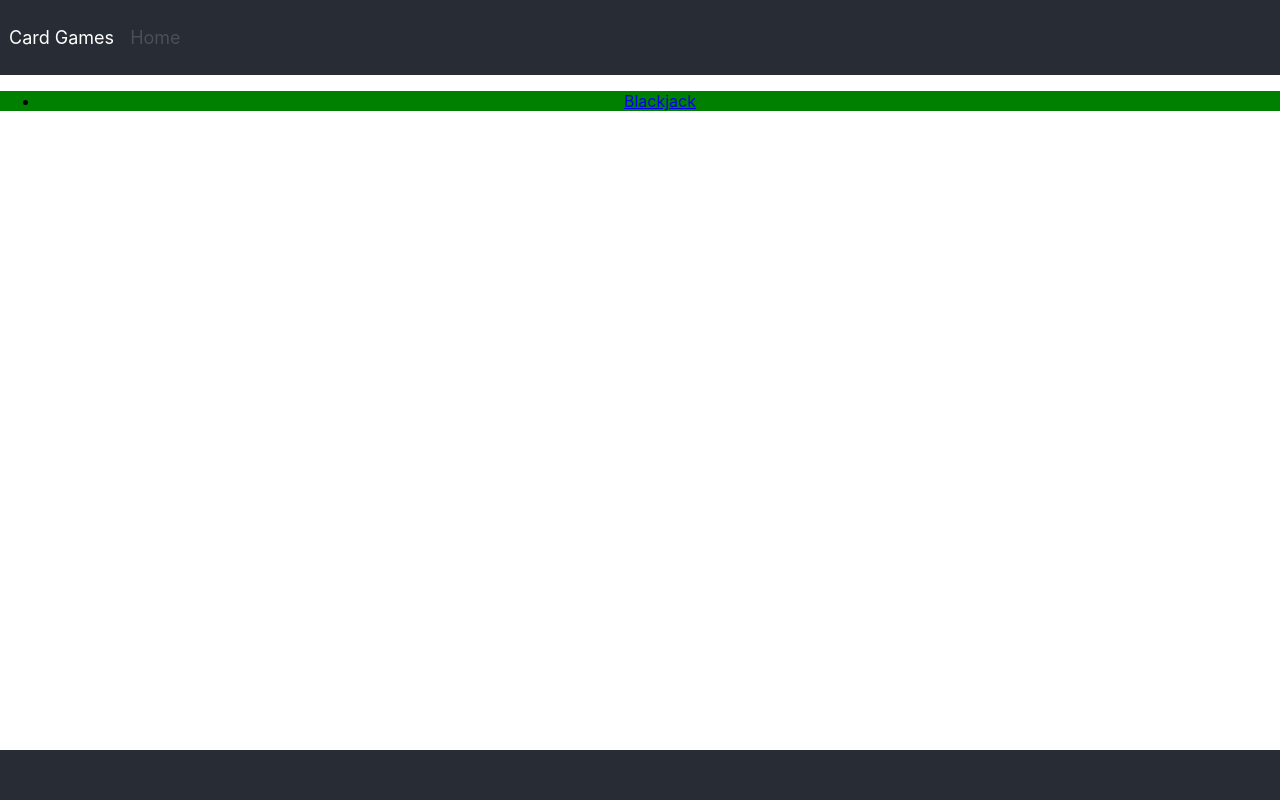
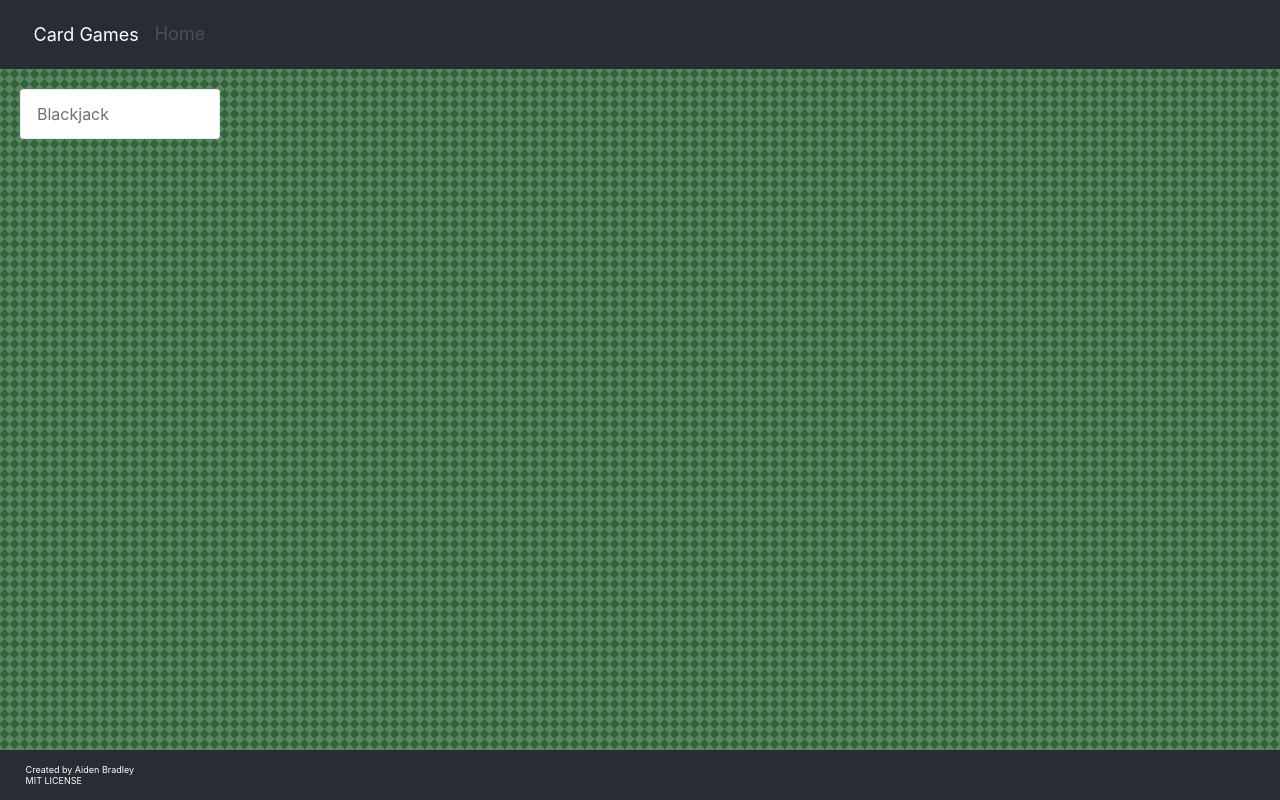
Before and after one commit to AidenBradley24/card-games, a React (Create React App) app: page / in a window 1280 px wide. Built offline with nearby package versions, Linux system fonts and the light colour scheme.

Commit message:
adding gh-pages

```diff
--- a/package.json
+++ b/package.json
@@ -1,6 +1,7 @@
 {
   "name": "card-games",
   "version": "0.1.0",
+  "homepage": "https://AidenBradley24.github.io/card-games",
   "private": true,
   "dependencies": {
     "@testing-library/jest-dom": "^5.17.0",
@@ -19,6 +20,8 @@
     "web-vitals": "^2.1.4"
   },
   "scripts": {
+    "predeploy": "npm run build",
+    "deploy": "gh-pages -d build",
     "start": "react-scripts start",
     "build": "react-scripts build",
     "test": "react-scripts test",
@@ -41,5 +44,8 @@
       "last 1 firefox version",
       "last 1 safari version"
     ]
+  },
+  "devDependencies": {
+    "gh-pages": "^6.1.1"
   }
 }
--- a/src/App.css
+++ b/src/App.css
@@ -1,5 +1,7 @@
 .App {
-  text-align: center;
+  display: flex;
+  flex-direction: column;
+  height: 100vh;
 }
 
 .App-header {
@@ -11,6 +13,7 @@
   justify-content: left;
   color: white;
   padding: calc(1px);
+  padding-left: 2%;
 }
 
 .App-footer {
@@ -18,14 +21,15 @@
   min-height: 50px;
   display: flex;
   flex-direction: column;
-  align-items: center;
+  align-items: left;
   justify-content: center;
-  font-size: calc(10px + 2vmin);
+  font-size: calc(1px + 1vmin);
   color: white;
   position: fixed;
   left: 0;
   bottom: 0;
   width: 100%;
+  padding-left: 2%;
 }
 
 .topmenu {
@@ -38,5 +42,21 @@
 .home {
   width: 100%;
   height: 100%;
-  background-color: green;
+  width: 100%;
+  flex-grow: 1;
+  padding: 20px;
+  background-color: #00400a;
+  opacity: 0.8;
+  background-image:  linear-gradient(135deg, #33663b 25%, transparent 25%), linear-gradient(225deg, #33663b 25%, transparent 25%), linear-gradient(45deg, #33663b 25%, transparent 25%), linear-gradient(315deg, #33663b 25%, #00400a 25%);
+  background-position:  10px 0, 10px 0, 0 0, 0 0;
+  background-size: 10px 10px;
+  background-repeat: repeat;
+  text-align: center;
 }
+
+.content {
+  flex-grow: 1;
+  display: flex;
+  flex-direction: column;
+  height: 100%;
+}
--- a/src/App.tsx
+++ b/src/App.tsx
@@ -2,16 +2,19 @@ import './App.css';
 
 import { PrimeReactProvider } from 'primereact/api';
 import * as BJ from './blackjack/Blackjack';
-import { NavLink, Routes, Route, useLocation } from 'react-router-dom';
+import { Routes, Route, useLocation } from 'react-router-dom';
 import { Menubar } from 'primereact/menubar';
+import { Menu } from 'primereact/menu';
 
 document.title = "Card Games";
 
+const gameMenuItems = [
+  { label: "Blackjack", url: '/blackjack' }
+];
+
 const HomePage = () => (
   <div className='home'>
-    <ul>
-      <li><NavLink to='/blackjack'>Blackjack</NavLink></li>
-    </ul>
+    <Menu model={gameMenuItems}/>
   </div>
 );
 
@@ -20,12 +23,12 @@ const BlackjackPage = () => (
 );
 
 const Main = () => (
-  <body>
+  <div className='content'>
     <Routes>
       <Route path='/' Component={HomePage}></Route>
       <Route path='/blackjack' Component={BlackjackPage}></Route>
     </Routes>
-  </body>
+  </div>
 )
 
 function App() {
@@ -51,6 +54,9 @@ function App() {
         {
           !contentOnly &&
           <footer className="App-footer">
+            Created by Aiden Bradley
+            <br></br>
+            MIT LICENSE
           </footer>
         }
       </div>
--- a/src/blackjack/Blackjack.tsx
+++ b/src/blackjack/Blackjack.tsx
@@ -327,7 +327,7 @@ export const BlackJack: React.FC = () => {
             <div className='Hand-Collection'>
                 <C.ManagedHand ref={playerHand} engine={engine} name="Hand" initialDeck={empty}/>
             </div>
-            <Toast ref={toast} position='bottom-right'/>
+            <Toast ref={toast} position='top-right'/>
         </div>
     );
 }
--- a/src/card-engine/standard.css
+++ b/src/card-engine/standard.css
@@ -1,6 +1,6 @@
 .PlayArea {
     width: 100%;
-    height: 100%;
+    flex-grow: 1;
     padding: 20px;
     background-color: #00400a;
     opacity: 0.8;
@@ -8,6 +8,7 @@
     background-position:  10px 0, 10px 0, 0 0, 0 0;
     background-size: 10px 10px;
     background-repeat: repeat;
+    text-align: center;
 }
 
 .Deck-Collection {
```
Also changed, not shown: 1 other file (tests, documents, lock files or other folders).
